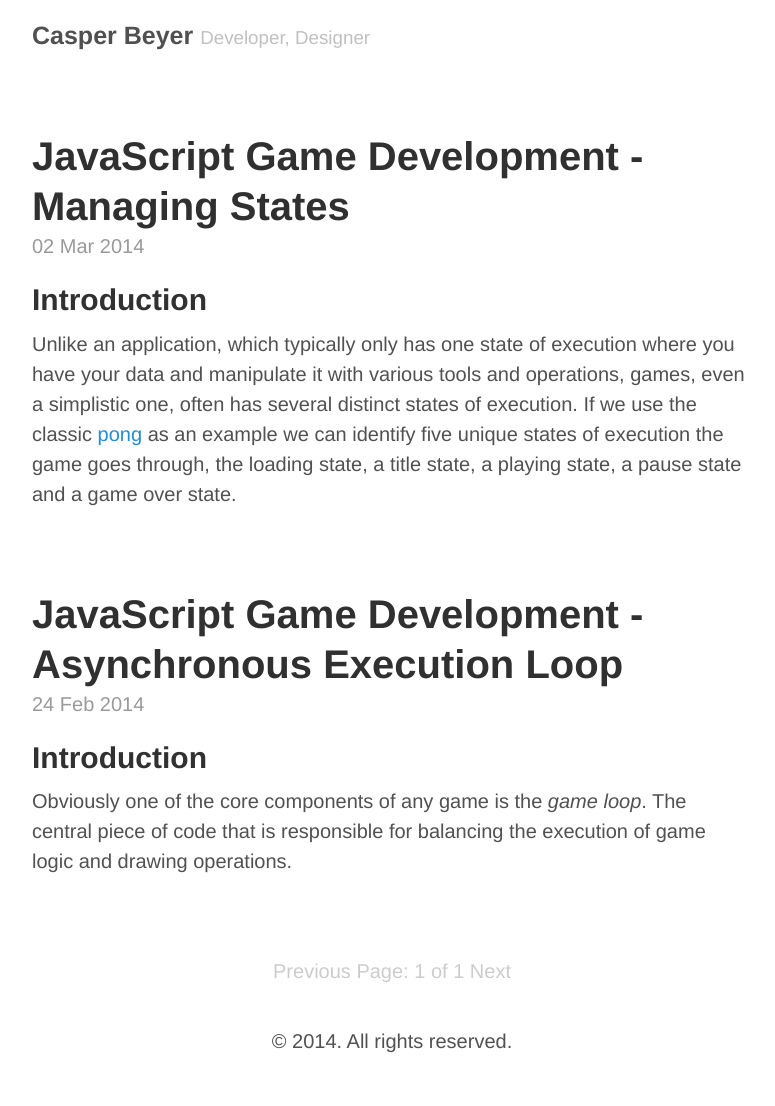
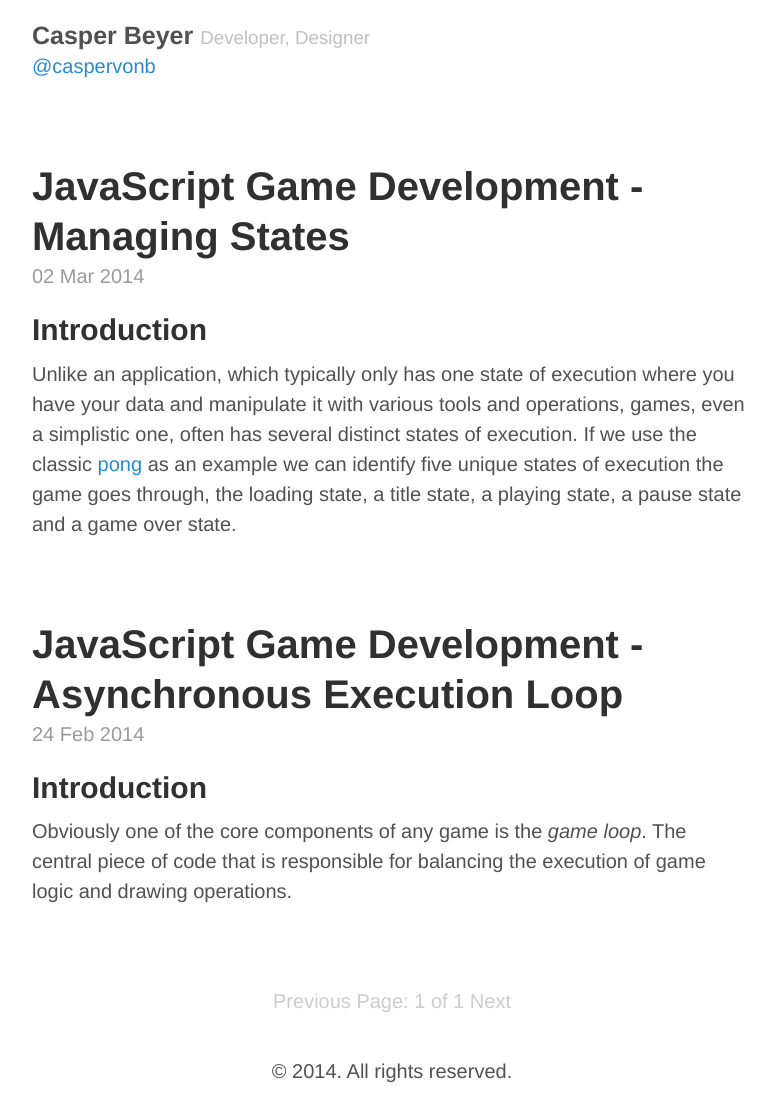
Before and after one commit to caspervonb/__caspervonb.github.io, a Jekyll site: the page built from index.html, in a window 1280 px wide. Shown: the whole page, without its empty margins (248-1023 px from the left). Built offline with Jekyll 4.4.1, drawn with Linux system fonts in a browser that asks for light colours; Markdown is read by kramdown in place of the engine named in the settings; the list of posts is cut into pages by our own code; before the commit the page ends 1076 px from its top, so only the background shows below that.

Commit message:
Updated default.html

```diff
--- a/_layouts/default.html
+++ b/_layouts/default.html
@@ -9,6 +9,7 @@
                <a href="/" title="Home">{{ site.title }}</a>
                <small>{{ site.tagline }}</small>
             </h3>
+            <a href="http://twitter.com/caspervonb">@caspervonb</a>
          </header>
 
          {{ content }}
```
